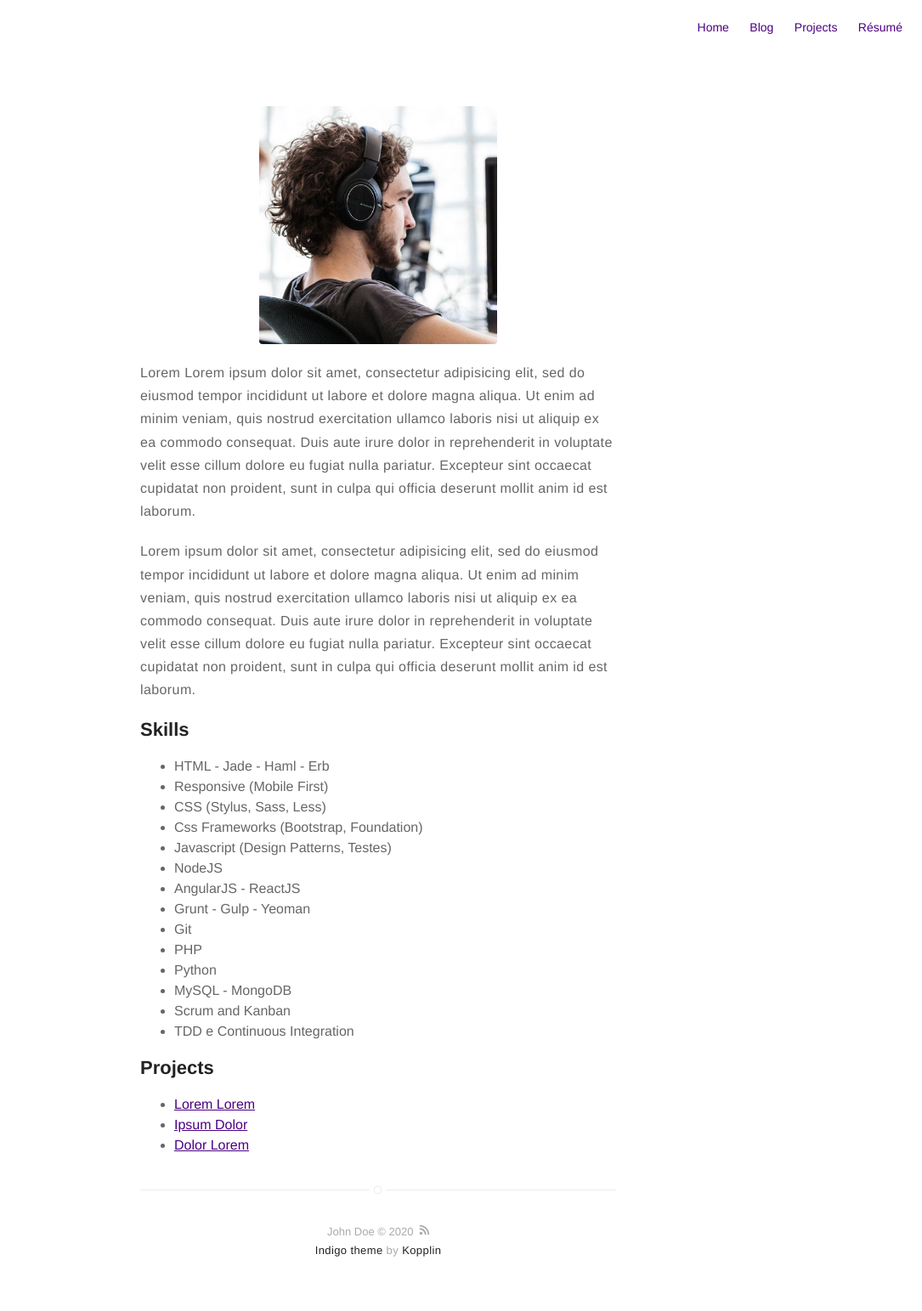
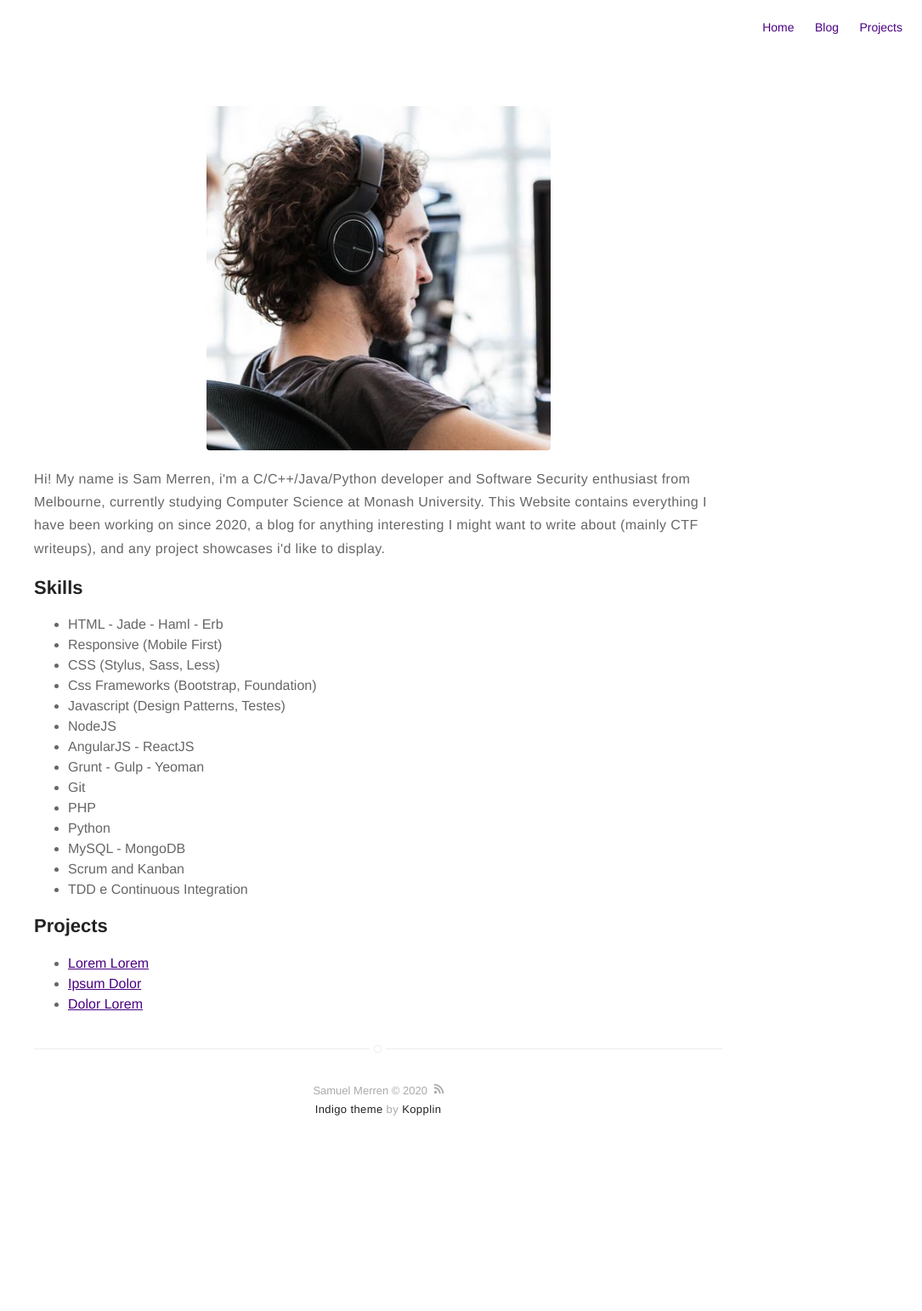
Before and after one commit to CasparovJR/CasparovJR.github.io, a Jekyll site: the page built from about.md, in a window 1280 px wide. Shown: the whole page at 85% size, without its empty margins (195-1280 px from the left). Built offline with Jekyll 4.4.1, drawn with Linux system fonts in a browser that asks for light colours; after the commit the page ends 1377 px from its top, so only the background shows below that.

Commit message:
Changing _config.yml and about.md

```diff
--- a/_config.yml
+++ b/_config.yml
@@ -1,6 +1,6 @@
 # main text of home
-name: John Doe
-bio: A Man who travels the world eating noodles
+name: Samuel Merren
+bio: Computer Science Student at Monash University
 
 # twitter summary info
 description: A blog about technology and stuff related
@@ -12,11 +12,11 @@ picture: assets/images/profile.jpg
 
 # If you want to include your resume, set to true
 # and specify source (external or local).
-resume: true
-resume-external: true
+resume: false
+resume-external: false
 resume-url: https://google.com/?q=my+resume
 
-url: https://sergiokopplin.github.io/indigo
+url: https://casparov.github.io
 # your url: https://USERNAME.github.io
 
 permalink: /:title/
@@ -34,23 +34,23 @@ disqus:
   categories: [blog, project] # only show disqus for posts that have these categories
 
 # if you don't have any of social below, comment the line
-facebook: myfacebook
-twitter: mytwitter
+#facebook: myfacebook
+twitter: Sam_Merren
 # instagram: myinstagram
 # pinterest: mypinterest
-# linkedin: mylinkedin
+linkedin: Sam Merren
 # youtube: myyoutube
 # spotify: myspotify
-github: mygithub
+github: CasparovJR
 # gitlab: mygitlab
 # lastfm: mylastfm
 # stackoverflow: 7044681/mystackoverflow
 # quora: userquora
-# reddit: username
-medium: medium
+reddit: CasparovJR
+# medium: medium
 # vimeo: myvimeo
 # lanyrd: mylanyrd
-email: myemail@gmail.com
+email: sam.merren@hotmail.com
 
 authors:
   johndoe:
@@ -69,7 +69,7 @@ authors:
 # do you want a larger site? change the option below
 # options: [normal, large] | default: normal
 # normal = 560px / large = 810px
-width: normal
+width: large
 
 # if you do/don't need pagination, toggle 'enabled' between true/false below
 pagination:
--- a/about.md
+++ b/about.md
@@ -4,19 +4,11 @@ layout: page
 ---
 ![Profile Image]({% if site.external-image %}{{ site.picture }}{% else %}{{ site.url }}/{{ site.picture }}{% endif %})
 
-<p>Lorem Lorem ipsum dolor sit amet, consectetur adipisicing elit, sed do eiusmod
-tempor incididunt ut labore et dolore magna aliqua. Ut enim ad minim veniam,
-quis nostrud exercitation ullamco laboris nisi ut aliquip ex ea commodo
-consequat. Duis aute irure dolor in reprehenderit in voluptate velit esse
-cillum dolore eu fugiat nulla pariatur. Excepteur sint occaecat cupidatat non
-proident, sunt in culpa qui officia deserunt mollit anim id est laborum.</p>
-
-<p>Lorem ipsum dolor sit amet, consectetur adipisicing elit, sed do eiusmod
-tempor incididunt ut labore et dolore magna aliqua. Ut enim ad minim veniam,
-quis nostrud exercitation ullamco laboris nisi ut aliquip ex ea commodo
-consequat. Duis aute irure dolor in reprehenderit in voluptate velit esse
-cillum dolore eu fugiat nulla pariatur. Excepteur sint occaecat cupidatat non
-proident, sunt in culpa qui officia deserunt mollit anim id est laborum.</p>
+<p>Hi! My name is Sam Merren, i'm a C/C++/Java/Python developer and Software
+  Security enthusiast from Melbourne, currently studying Computer Science at Monash University.
+  This Website contains everything I have been working on since 2020, a blog for anything
+  interesting I might want to write about (mainly CTF writeups), and any project showcases i'd
+  like to display.</p>
 
 <h2>Skills</h2>
 
```
